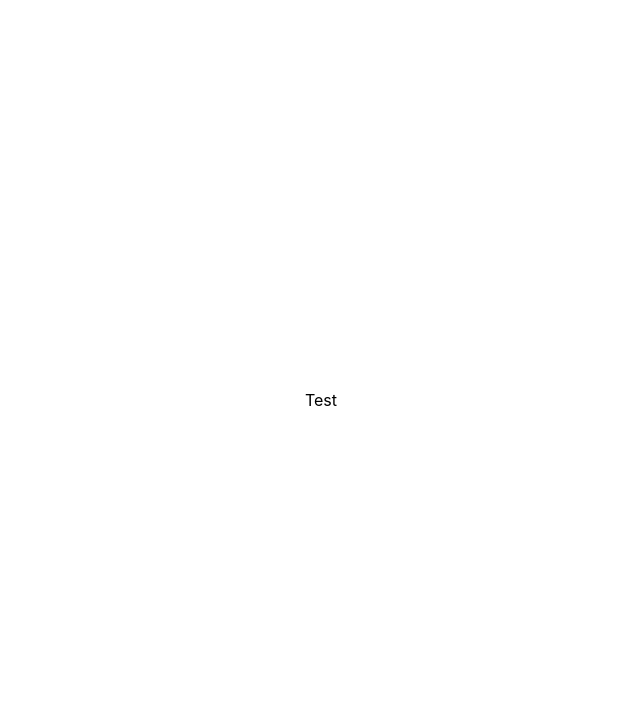
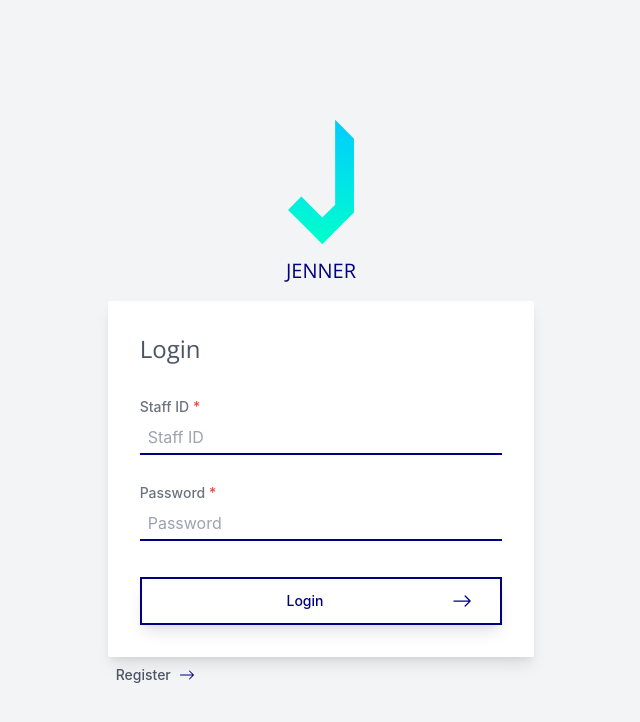
Before and after one commit to Jahaslito/adc-frontend, a React (Create React App) app: page /login in a window 1280 px wide. Shown: the top 722 px of the page, without its empty margins (319-959 px from the left). Built offline with nearby package versions, Linux system fonts and the light colour scheme.

Commit message:
Finished login page

```diff
--- a/src/App.js
+++ b/src/App.js
@@ -10,8 +10,8 @@ function App() {
     return (
         <BrowserRouter>
             <Routes>
-                <Route path="/login" element={<Login />} />
-                <Route path="/register" element={<Register />} />
+                <Route path="login" element={<Login />} />
+                <Route path="register" element={<Register />} />
             </Routes>
         </BrowserRouter>
     );
--- a/src/components/Button.jsx
+++ b/src/components/Button.jsx
@@ -8,18 +8,25 @@ import React from "react";
  * icon - pass an icon as component
  * theme - `danger` to specify red button
  */
-const Button = ({ text, block, icon, theme, primary }) => {
+const Button = ({ label, block, icon, theme, primary }) => {
     return (
         <button
             className={`${
                 primary ? "text-white bg-" : "border-2 border-"
             }${setTheme(theme)} ${!primary && "text-"}${setTheme(theme)}
-            } px-7 py-2 flex justify-between items-center gap-3 text-sm font-medium shadow-lg hover:bg-opacity-80 focus:ring-2 focus:ring-primary focus:ring-offset-2 focus:ring-opacity-50  ${
+            } px-7 ${
+                block ? "py-3" : "py-2"
+            } flex justify-center items-center gap-3 text-sm font-medium shadow-lg ${
+                primary ? "hover:bg-opacity-80" : "hover:bg-gray-50"
+            }  focus:ring-2 focus:ring-primary focus:ring-offset-2 focus:ring-opacity-50  ${
                 block ? "w-full" : "rounded"
             }`}
         >
-            {text}
-            {icon}
+            <span className="flex-grow flex justify-center items-center">
+                {label}
+            </span>
+
+            <span className="flex justify-center items-center">{icon}</span>
         </button>
     );
 };
--- a/src/screens/Login.jsx
+++ b/src/screens/Login.jsx
@@ -3,11 +3,55 @@ import Button from "../components/Button";
 import { BsArrowRight } from "react-icons/bs";
 import { colors } from "../assets/colors/colors";
 import Input from "../components/Input";
+import logo from "../assets/img/jenner.svg";
+import { Link } from "react-router-dom";
 
 const Login = () => {
     return (
-        <div className="w-full h-screen flex justify-center items-center">
-            <div>Test</div>
+        <div className="w-full h-screen flex justify-center items-center bg-gray-100">
+            <div className="w-6/12 flex flex-col items-center">
+                <img src={logo} width={150} alt="Jenner" />
+                <span className="font-heading text-xl text-primary mb-4">
+                    JENNER
+                </span>
+                <div className="rounded-sm shadow-lg w-8/12 p-8 bg-white">
+                    <div className="font-heading text-gray-600 text-2xl mb-8">
+                        Login
+                    </div>
+                    <div className="mb-6">
+                        <Input
+                            label="Staff ID"
+                            type="text"
+                            placeholder="Staff ID"
+                            required
+                        />
+                    </div>
+                    <div className="mb-8">
+                        <Input
+                            label="Password"
+                            type="password"
+                            placeholder="Password"
+                            required
+                        />
+                    </div>
+                    <div>
+                        <Button
+                            label="Login"
+                            block
+                            icon={
+                                <BsArrowRight
+                                    size={20}
+                                    color={colors.primary}
+                                />
+                            }
+                        />
+                    </div>
+                </div>
+                <div className="flex flex-row justify-start text-gray-600 text-sm font-medium w-8/12 p-2 items-center gap-2">
+                    <Link to="register">Register</Link>
+                    <BsArrowRight size={16} color={colors.primary} />
+                </div>
+            </div>
         </div>
     );
 };
```
Also changed, not shown: src/assets/img/jenner.svg (added).
